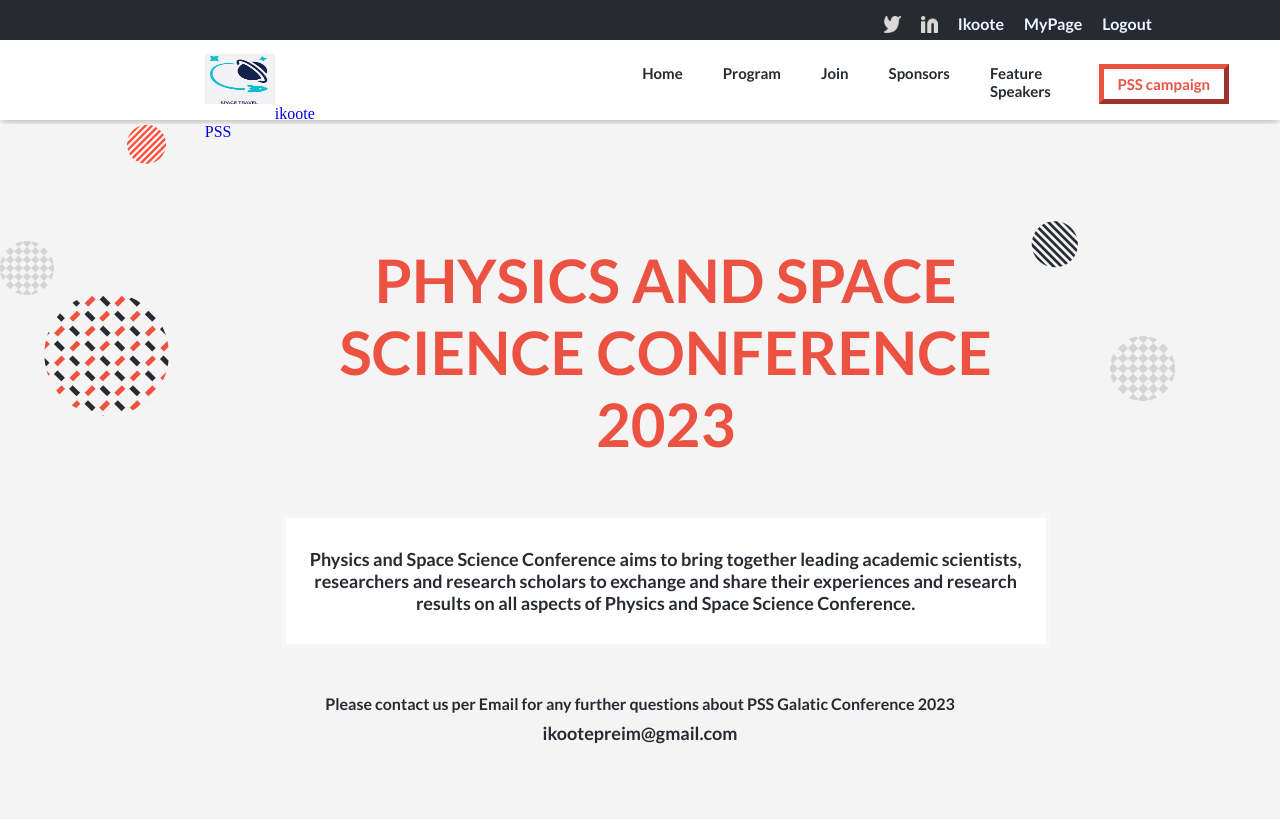
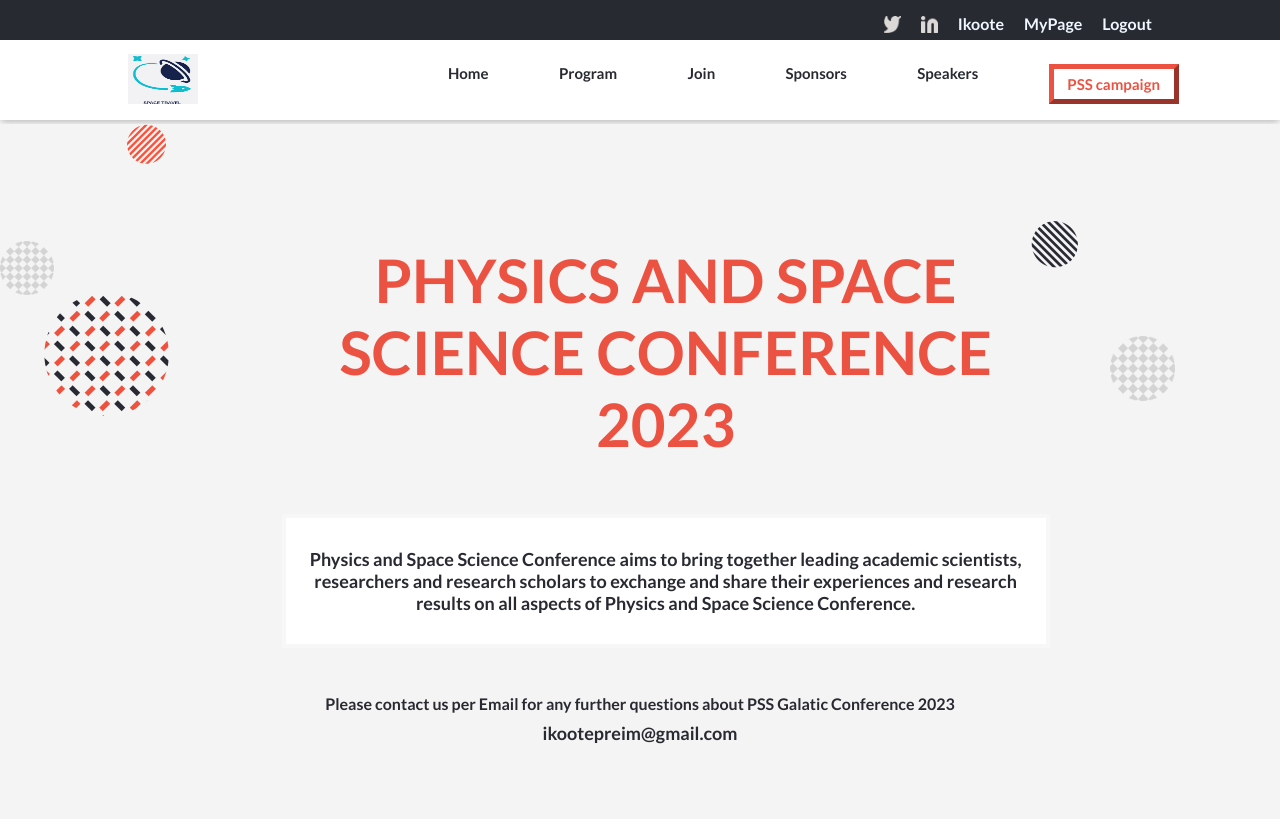
Before and after one commit to ikoote1/Physics-and-Space-Science, a website: page about.html in a window 1280 px wide. Shown: the top 822 px of the page. Drawn offline with Linux system fonts and the light colour scheme.

Commit message:
Fixed errors and styling

```diff
--- a/about.html
+++ b/about.html
@@ -21,14 +21,14 @@
     </section>
     <section class="menu-a">
         <div class="nav-menu-a">
-            <div><a href="./index.html"><img src="./images/img-logo.jpg">ikoote PSS</a></div>
+            <div class="logs"><a href="./index.html"><img src="./images/img-logo.jpg"></a></div>
             <div class="nav-a">
                 <a href="./index.html">Home</a>
-                <a href="program">Program</a>
+                <a href="#program">Program</a>
                 <a href="#">Join</a>
-                <a href="#sponsors">Sponsors</a>
-                <a href="#speakers">Feature Speakers</a>
-                <a href=""><button type="button" class="btn">PSS campaign</button></a>
+                <a href="#sponsers">Sponsors</a>
+                <a href="#speakers">Speakers</a>
+                <a href=""><button type="button" class="btn" id="tree">PSS campaign</button></a>
             </div>
         </div>
     </section>
--- a/index.css
+++ b/index.css
@@ -346,8 +346,8 @@ body {
 }
 
 .sp-2 {
-  width: 120px;
-  height: 140px;
+  width: 130px;
+  height: 120px;
   position: relative;
   bottom: -15%;
 }
@@ -629,25 +629,26 @@ h4 {
   }
 
   .nav-menu-a {
-    width: 80%;
+    width: 100%;
     height: 79px;
     display: flex;
     flex-direction: row;
-    gap: 30%;
+    gap: 10%;
     vertical-align: middle;
+    position: relative;
+    left: 5%;
+    right: 5%;
   }
 
-  .nav-menu-a > div {
-    display: flex;
-    flex-direction: row;
-    position: relative;
-    left: 20%;
+  .logs {
+    width: 15%;
   }
 
   .nav-a {
+    width: 65%;
     display: flex;
     flex-direction: row;
-    gap: 40px;
+    gap: 5%;
     vertical-align: middle;
   }
 
@@ -1089,3 +1090,29 @@ h4 {
     padding-bottom: 15px;
   }
 }
+
+@media (min-width: 1100px) {
+  .nav-menu-a {
+    width: 100%;
+    height: 79px;
+    display: flex;
+    flex-direction: row;
+    gap: 15%;
+    vertical-align: middle;
+    position: relative;
+    left: 10%;
+    right: 10%;
+  }
+
+  .logs {
+    width: 10%;
+  }
+
+  .nav-a {
+    width: 55%;
+    display: flex;
+    flex-direction: row;
+    gap: 10%;
+    vertical-align: middle;
+  }
+}
--- a/index.js
+++ b/index.js
@@ -55,7 +55,7 @@ const modalsO = [
   {
     nameF: ' Frank Wang',
     honorF: 'He is the founder and CEO of the Shenzhen-based technology company DJI',
-    pictureF: './images/speaker7.jpg',
+    pictureF: './images/downloa.jpg',
     textF:
       'He showed an interest in flight and airborne devices from a young age, but received mediocre grades as a schoolchild.',
   },
```
Also changed, not shown: index.html (+3 -3 lines), images/downloa.jpg (added), images/mobile_intro_bg.png.
